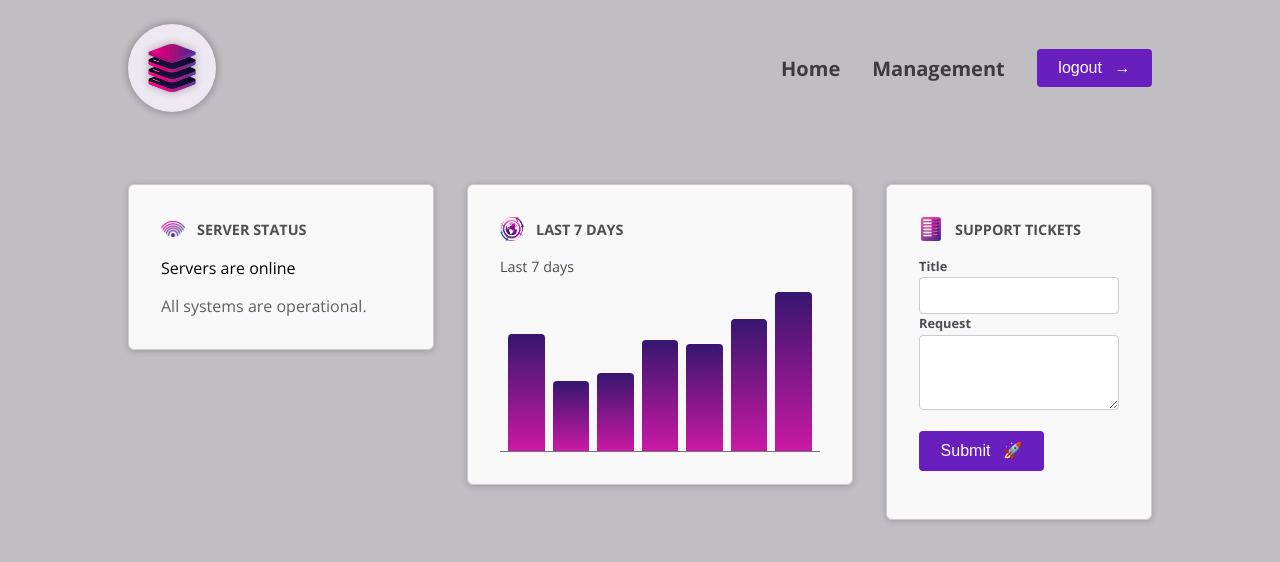
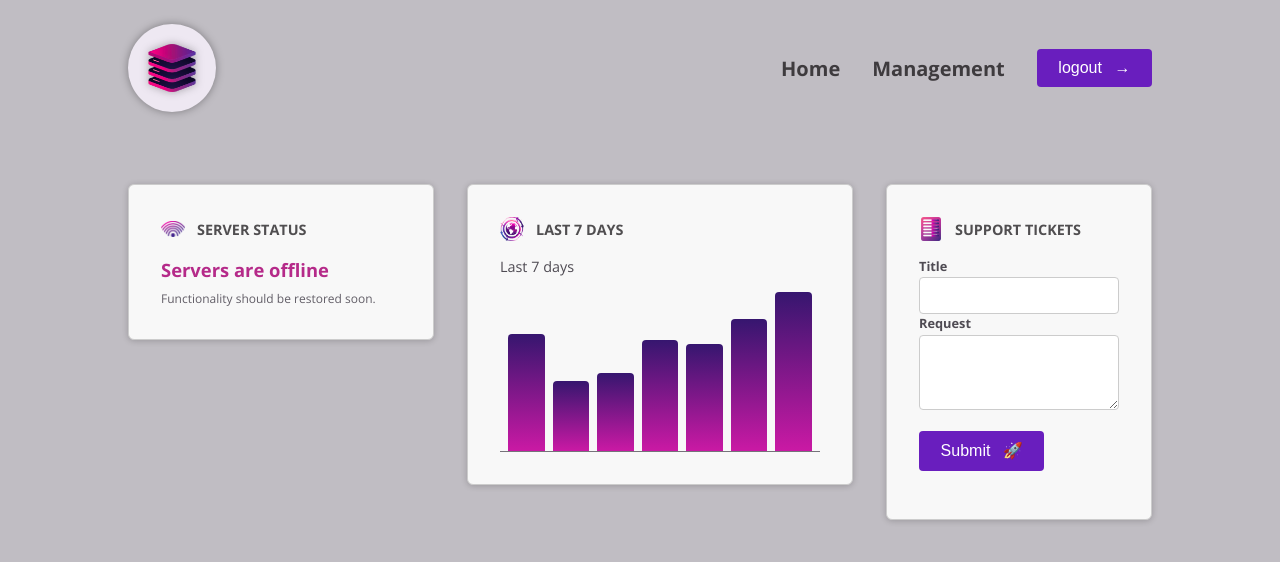
Before and after one commit to feihuan1/Angular-Admin-Desk-App, an Angular app: page / in a window 1280 px wide. Shown: the top 562 px of the page. Built offline with nearby package versions, Linux system fonts and the light colour scheme.

Commit message:
ngOnInit

```diff
--- a/src/app/dashboard/server-status/server-status.component.html
+++ b/src/app/dashboard/server-status/server-status.component.html
@@ -1,3 +1,19 @@
+<!-- class binding, status only apply on div only condition is met -->
+<!-- <div [class]="currentStatus === 'online'" > -->
+
+<!-- also bind style( diferent way) -->
+  <div [class]="{
+    status: true,
+    'status-online': currentStatus === 'online',
+    'status-offline': currentStatus === 'offline',
+    'status-unknown': currentStatus === 'unknown',
+
+  }"
+  [style.color] ="'red'"
+  [style]="{
+    'font-size':'12px',
+    fontSize: '12px'
+  }" >
   @if (currentStatus === 'online') {
     <p>Servers are online</p>
     <p>All systems are operational.</p>
@@ -8,3 +24,4 @@
     <p>Server status is unknown</p>
     <p>Fetching server status failed.</p>
   }
+</div>
--- a/src/app/dashboard/server-status/server-status.component.ts
+++ b/src/app/dashboard/server-status/server-status.component.ts
@@ -1,4 +1,4 @@
-import { Component, Input } from '@angular/core';
+import { Component, Input, OnInit } from '@angular/core';
 
 @Component({
   selector: 'app-server-status',
@@ -7,7 +7,41 @@ import { Component, Input } from '@angular/core';
   templateUrl: './server-status.component.html',
   styleUrl: './server-status.component.css'
 })
-export class ServerStatusComponent {
-  currentStatus = 'online';
+
+// implements is not required but recommended, prevent pain in the ass typo
+export class ServerStatusComponent implements OnInit {
+  currentStatus: 'online' | 'offline' | 'unknown' = 'online';
+
+  // constructor runs whenever this class is instantiated
+  // constructor() {
+  //   setInterval(() => {
+  //     const rnd = Math.random()
+
+  //     if(rnd < 0.5) {
+  //       this.currentStatus = 'online'
+  //     } else if(rnd < 0.9) {
+  //       this.currentStatus = 'offline'
+  //     } else {
+  //       this.currentStatus = 'unknown'
+  //     }
+  //   }, 5000)
+  // }
+
+// both init and constructor works but it is better practise to  use this !!!
+  // onInit run after initialized all input witch constructor might cause error!!!
+  // life cycle hooks
+  ngOnInit() {
+    setInterval(() => {
+      const rnd = Math.random()
+
+      if(rnd < 0.5) {
+        this.currentStatus = 'online'
+      } else if(rnd < 0.9) {
+        this.currentStatus = 'offline'
+      } else {
+        this.currentStatus = 'unknown'
+      }
+    }, 5000)
+  }
 
 }
```
Lines whose indentation alone changed are shown as unchanged.
